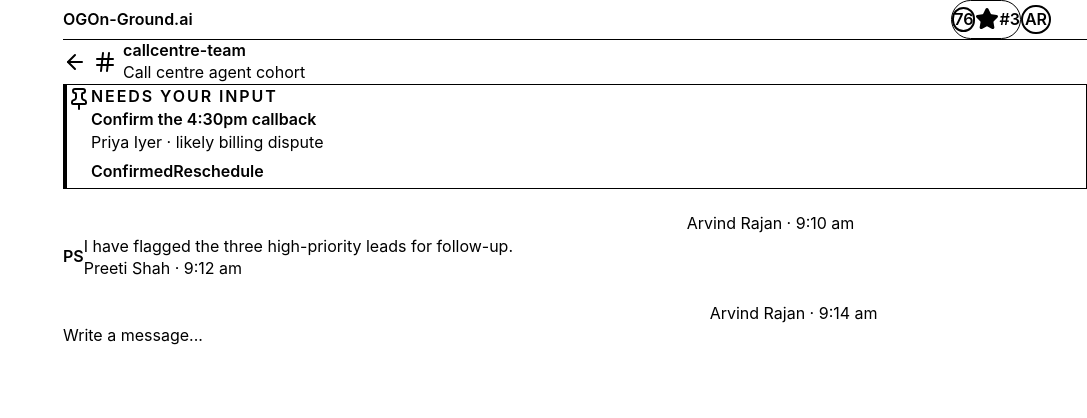
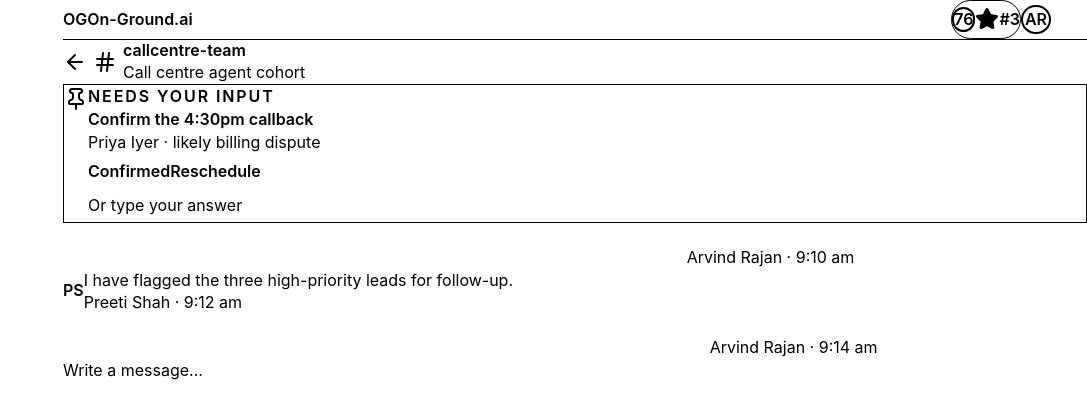
Before and after one commit to Sivaani-Janaswamy/oga-callcentre-app, a React (Vite) app: page /pulse/channel_01 in a window 1280 px wide. Shown: the top 418 px of the page, without its empty margins (193-1280 px from the left). Built offline with nearby package versions, Linux system fonts and the light colour scheme.

Commit message:
feat(pulse): support several pinned cards in one channel

```diff
--- a/src/components/pulse/NeedsInputCard.tsx
+++ b/src/components/pulse/NeedsInputCard.tsx
@@ -1,4 +1,5 @@
 import { Pin } from 'lucide-react';
+import { useState, type FormEvent } from 'react';
 import type { NeedsInput } from '../../data/types';
 import { Card } from '../ui/Card';
 
@@ -10,9 +11,28 @@ export function NeedsInputCard({
   onAnswer?: (answer: string) => void;
 }): JSX.Element {
   const answered = needsInput.status === 'answered';
+  const [draft, setDraft] = useState('');
+
+  const submit = (event: FormEvent): void => {
+    event.preventDefault();
+    const answer = draft.trim();
+
+    if (answer.length > 0) {
+      onAnswer?.(answer);
+      setDraft('');
+    }
+  };
+
+  if (answered) {
+    return (
+      <Card className="border border-success/30 bg-success-soft">
+        <p className="text-12 font-semibold text-success">✓ Answered: {needsInput.answer}</p>
+      </Card>
+    );
+  }
 
   return (
-    <Card className="mt-5 border-l-4 border-l-warning bg-warning-soft">
+    <Card className="border border-warning/30 bg-warning-soft">
       <div className="flex items-start gap-3">
         <Pin className="mt-0.5 h-4 w-4 shrink-0 text-warning" />
         <div className="min-w-0 flex-1">
@@ -26,17 +46,29 @@ export function NeedsInputCard({
               <button
                 key={option}
                 type="button"
-                disabled={answered || onAnswer === undefined}
+                disabled={onAnswer === undefined}
                 onClick={() => onAnswer?.(option)}
                 className="rounded-md bg-white px-3 py-1.5 text-11 font-semibold text-text disabled:cursor-not-allowed disabled:opacity-60"
               >
                 {option}
               </button>
             ))}
+            <form onSubmit={submit} className="mt-2 flex w-full gap-2">
+              <input
+                value={draft}
+                onChange={(event) => setDraft(event.target.value)}
+                placeholder="Or type your answer"
+                className="min-w-0 flex-1 rounded-md bg-white px-3 py-1.5 text-11 text-text outline-none placeholder:text-text-muted"
+              />
+              <button
+                type="submit"
+                disabled={draft.trim().length === 0 || onAnswer === undefined}
+                className="rounded-md bg-warning px-3 py-1.5 text-11 font-semibold text-white disabled:cursor-not-allowed disabled:opacity-60"
+              >
+                Send
+              </button>
+            </form>
           </div>
-          {answered && (
-            <p className="mt-2 text-11 font-semibold text-success">Answer saved: {needsInput.answer}</p>
-          )}
         </div>
       </div>
     </Card>
--- a/src/components/pulse/PulseChannelPage.tsx
+++ b/src/components/pulse/PulseChannelPage.tsx
@@ -15,12 +15,12 @@ export function PulseChannelPage(): JSX.Element {
   const requestDeps = useMemo(() => [channelId], [channelId]);
   const { data, loading, error } = useAsync(request, requestDeps);
   const [messages, setMessages] = useState<Message[]>([]);
-  const [inputState, setInputState] = useState<NeedsInput | undefined>();
+  const [inputStates, setInputStates] = useState<NeedsInput[]>([]);
   const [actionError, setActionError] = useState<string | null>(null);
 
   useEffect(() => {
     setMessages(data?.messages ?? []);
-    setInputState(data?.needsInput);
+    setInputStates(data?.needsInputs ?? []);
   }, [data]);
 
   if (loading) {
@@ -45,15 +45,11 @@ export function PulseChannelPage(): JSX.Element {
     }
   };
 
-  const handleAnswer = async (answer: string): Promise<void> => {
-    if (!inputState) {
-      return;
-    }
-
+  const handleAnswer = async (id: string, answer: string): Promise<void> => {
     setActionError(null);
     try {
-      const result = await answerNeedsInput(inputState.id, answer);
-      setInputState(result);
+      const result = await answerNeedsInput(id, answer);
+      setInputStates((current) => current.map((input) => (input.id === id ? result : input)));
     } catch (answerError) {
       setActionError(
         answerError instanceof Error ? answerError.message : 'Answer could not be saved.',
@@ -64,7 +60,17 @@ export function PulseChannelPage(): JSX.Element {
   return (
     <section>
       <PulseChannelHeader channel={data.channel} />
-      {inputState && <NeedsInputCard needsInput={inputState} onAnswer={handleAnswer} />}
+      {inputStates.length > 0 && (
+        <div className="mt-5 space-y-3">
+          {inputStates.map((input) => (
+            <NeedsInputCard
+              key={input.id}
+              needsInput={input}
+              onAnswer={(answer) => void handleAnswer(input.id, answer)}
+            />
+          ))}
+        </div>
+      )}
       {actionError && <DashboardError message={actionError} />}
       <MessageList messages={messages} />
       <MessageComposer onSend={handleSend} />
--- a/src/services/api.ts
+++ b/src/services/api.ts
@@ -10,7 +10,7 @@ import {
   kpis,
   leads,
   missedCalls,
-  needsInput,
+  needsInputs,
   practiseScenarios,
   progressToday,
   plannedCalls,
@@ -46,7 +46,7 @@ import { demoNowIso } from '../utils/clock';
 
 const delay = (ms: number): Promise<void> =>
   new Promise((resolve) => window.setTimeout(resolve, ms));
-let activeNeedsInput: NeedsInput = needsInput;
+let activeNeedsInputs: NeedsInput[] = needsInputs.map((input) => ({ ...input }));
 
 export async function getCurrentAgent(): Promise<Agent> {
   await delay(180);
@@ -192,7 +192,7 @@ export async function getPulseAgents(): Promise<PulseAgent[]> {
 }
 export async function getChannel(
   id: ID,
-): Promise<{ channel: Channel; messages: Message[]; needsInput?: NeedsInput }> {
+): Promise<{ channel: Channel; messages: Message[]; needsInputs: NeedsInput[] }> {
   await delay(220);
   const channel = channels.find((item) => item.id === id);
 
@@ -203,7 +203,7 @@ export async function getChannel(
   return {
     channel,
     messages: channelMessages[id] ?? [],
-    needsInput: activeNeedsInput.channelId === id ? activeNeedsInput : undefined,
+    needsInputs: activeNeedsInputs.filter((input) => input.channelId === id),
   };
 }
 
@@ -257,14 +257,19 @@ export async function sendMessage(channelId: ID, body: string): Promise<Message>
 
 export async function answerNeedsInput(id: ID, answer: string): Promise<NeedsInput> {
   await delay(180);
-  const result = {
-    ...activeNeedsInput,
-    id,
-    status: 'answered' as const,
+  const input = activeNeedsInputs.find((item) => item.id === id);
+
+  if (!input) {
+    throw new Error(`Pinned card not found: ${id}`);
+  }
+
+  const result: NeedsInput = {
+    ...input,
+    status: 'answered',
     answer,
     answeredAt: demoNowIso(),
   };
-  activeNeedsInput = result;
+  activeNeedsInputs = activeNeedsInputs.map((item) => (item.id === id ? result : item));
   return result;
 }
 
```
